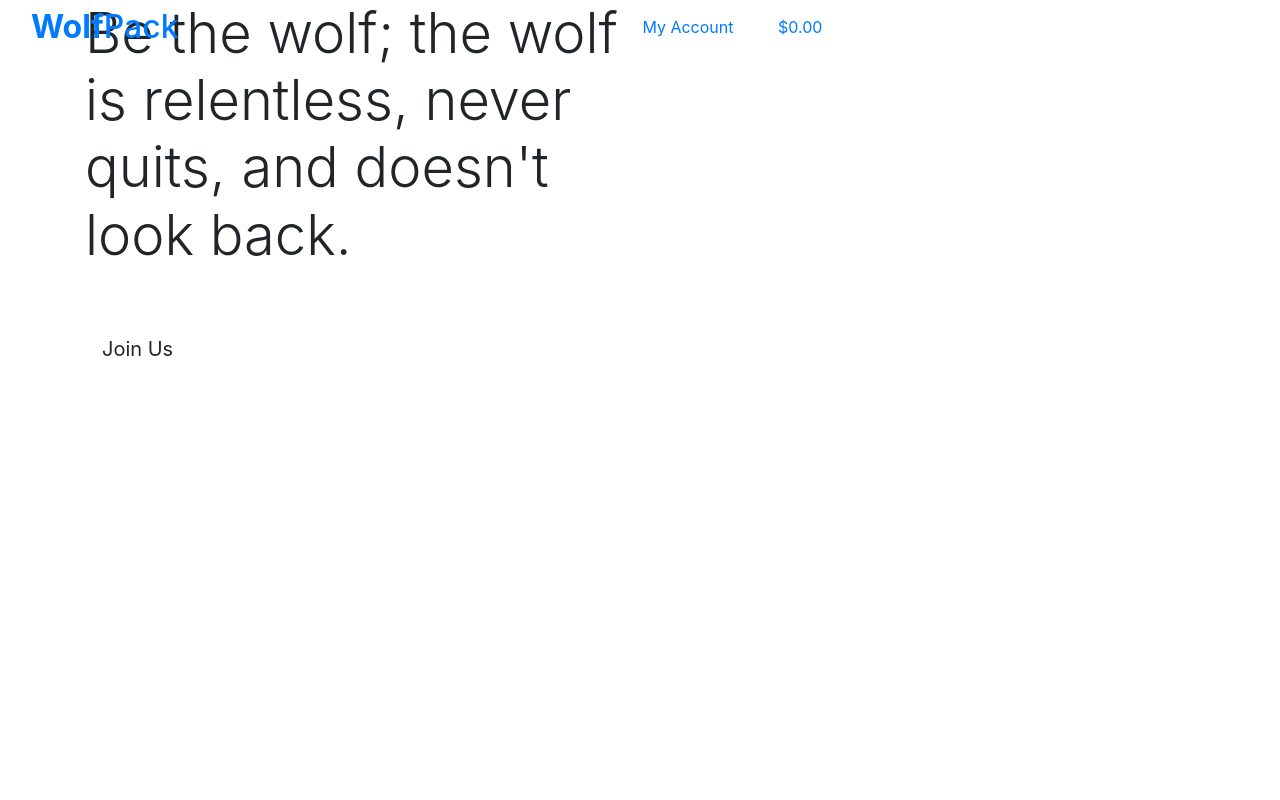
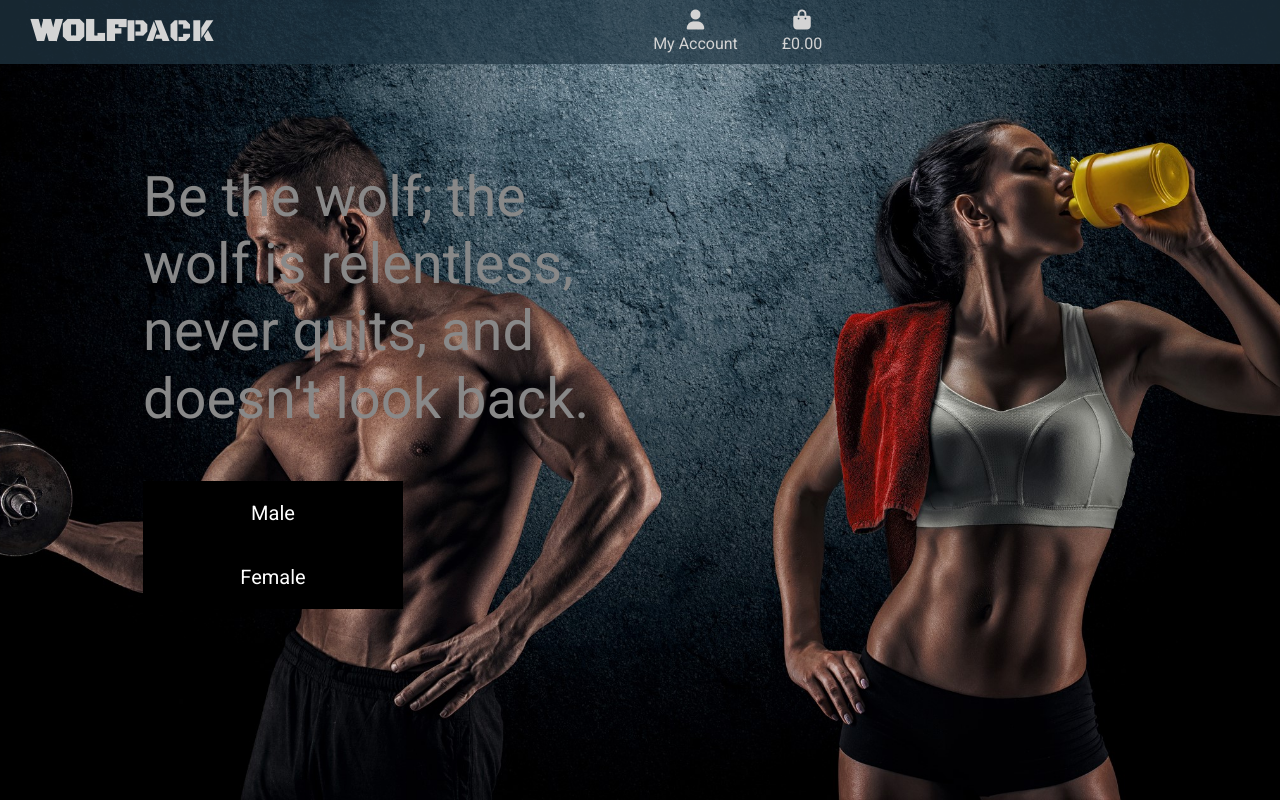
Before and after one commit to fudge88/MS3_WolfPack, a Django app: template home/templates/home/index.html in a window 1280 px wide. Run offline with Django 3.2, Linux system fonts and the light colour scheme; the template is opened without the code that fills it, so the values that code supplies are empty; some libraries are stand-ins or nearby versions.

Commit message:
navbar styling added

```diff
--- a/home/templates/home/index.html
+++ b/home/templates/home/index.html
@@ -13,10 +13,11 @@
 <div class="container">
 	<div class="row h-100">
 		<div class="col-7 col-md-6 my-auto">
-			<h1 class="display-4 logo-font text-black">Be the wolf; the wolf is relentless, never quits, and doesn't look back.</h1>
+			<h1 class="display-4">Be the wolf; the wolf is relentless, never quits, and doesn't look back.</h1>
 			<div class="my-5">
 				<h4>
-					<a href="" class="shop-now-button btn btn-lg rounded-0 text-upercase py-3">Join Us</a>
+					<a href="" class="shop-now-button btn btn-lg rounded-0 text-upercase py-3">Male</a>
+                    <a href="" class="shop-now-button btn btn-lg rounded-0 text-upercase py-3">Female</a>
 				</h4>
 			</div>
 		</div>
--- /dev/null
+++ b/static/css/base.css
@@ -0,0 +1,93 @@
+html {
+    height: 100%;
+}
+
+body {
+    background: url('/media/home_page.jpg') no-repeat center center fixed;
+    background-size: cover;
+    height: calc(100vh -164px);
+    color: #888888;
+    font-family: 'Roboto';
+}
+.dropdown-item{
+    color: #d4d4d4;
+}
+
+.hyperlink-color{
+    color: #d4d4d4;
+}
+
+.navbar-color{
+    background-color: #203644b8;
+}
+
+/* from Bulma */
+.icon {
+    align-items: center;
+    display: inline-flex;
+    justify-content: center;
+    height: 1.5rem;
+    width: 1.5rem;
+}
+
+.logo-font {
+    text-transform: uppercase;
+    font-family: 'Black Ops One', cursive;
+}
+
+.main-logo-link {
+    width: fit-content;
+}
+
+.shop-now-button {
+    background: black;
+    color: white;
+    min-width: 260px;
+}
+
+.btn-black {
+    background: black;
+    color: white;
+}
+
+.shop-now-button:hover,
+.shop-now-button:active,
+.shop-now-button:focus,
+.btn-black:hover,
+.btn-black:active,
+.btn-black:focus {
+    background: #222;
+    color: white;
+}
+
+.text-black {
+    color: #000 !important;
+}
+
+.border-black {
+    border: 1px solid black !important;
+}
+
+/* -------------------------------- Media Queries */
+
+/* Slightly larger container on xl screens */
+@media (min-width: 1200px) {
+  .container {
+    max-width: 80%;
+  }
+}
+
+/* fixed top navbar only on medium and up */
+@media (min-width: 992px) {
+    .fixed-top-desktop-only {
+        position: fixed;
+        top: 0;
+        right: 0;
+        left: 0;
+        z-index: 1030;
+    }
+
+    .header-container {
+        padding-top: 164px;
+    }
+}
--- a/templates/base.html
+++ b/templates/base.html
@@ -17,6 +17,8 @@
     {% block corecss %}
     <!-- Bootstrap CSS -->
     <link rel="stylesheet" href="https://stackpath.bootstrapcdn.com/bootstrap/4.5.1/css/bootstrap.min.css" integrity="sha384-VCmXjywReHh4PwowAiWNagnWcLhlEJLA5buUprzK8rxFgeH0kww/aWY76TfkUoSX" crossorigin="anonymous">
+    <link href="https://fonts.googleapis.com/css2?family=Black+Ops+One&family=Roboto&display=swap" rel="stylesheet">
+    <link href="{% static 'css/base.css' %}" rel="stylesheet">
     {% endblock %}
 
     {% block extra_corecss %}
@@ -24,7 +26,8 @@
 
     {% block corejs %}
     <!-- Optional JavaScript -->
-    <!-- jQuery first, then Popper.js, then Bootstrap JS -->
+    <!-- font awesome first, jQuery, then Popper.js, then Bootstrap JS -->
+    <script src="https://kit.fontawesome.com/e89976506e.js" crossorigin="anonymous"></script>
     <script src="https://code.jquery.com/jquery-3.5.1.slim.min.js" integrity="sha384-DfXdz2htPH0lsSSs5nCTpuj/zy4C+OGpamoFVy38MVBnE+IbbVYUew+OrCXaRkfj" crossorigin="anonymous"></script>
     <script src="https://cdn.jsdelivr.net/npm/popper.js@1.16.1/dist/umd/popper.min.js" integrity="sha384-9/reFTGAW83EW2RDu2S0VKaIzap3H66lZH81PoYlFhbGU+6BZp6G7niu735Sk7lN" crossorigin="anonymous"></script>
     <script src="https://stackpath.bootstrapcdn.com/bootstrap/4.5.1/js/bootstrap.min.js" integrity="sha384-XEerZL0cuoUbHE4nZReLT7nx9gQrQreJekYhJD9WNWhH8nEW+0c5qq7aIo2Wl30J" crossorigin="anonymous"></script>
@@ -38,10 +41,10 @@
   <body>
 
 		<header class="container-fluid fixed-top">
-		<div class="row">
+		<div class="row navbar-color">
 			<div class="col-12 col-lg-4 my-auto py-1 py-lg-0 text-center text-lg-left">
 				<a href="{% url 'home' %}" class="nav-link main-logo-link">
-					<h2 class="logo-font text-black my-0"><strong>Wolf</strong>Pack</h2>
+					<h2 class="logo-font hyperlink-color my-0"><strong>Wolf</strong>Pack</h2>
 				</a>
 			</div>
 
@@ -49,14 +52,14 @@
 			<div class="col-12 col-lg-4 my-auto py-1 py-lg-0">
 				<ul class="list-inline list-unstyled text-center text-lg-right my-0">
 					<li class="list-inline-item dropdown">
-						<a class="nav-link text-black" href="#" id="user-options" data-toggle="dropdown"
+						<a class="nav-link hyperlink-color" href="#" id="user-options" data-toggle="dropdown"
 							aria-haspopup="true" aria-expanded="false">
 							<div class="text-center">
 								<div><i class="fas fa-user fa-lg"></i></div>
 								<p class="my-0">My Account</p>
 							</div>
 						</a>
-						<div class="dropdown-menu border-0" aria-labelledby="user-options">
+						<div class="dropdown-menu navbar-color border-0" aria-labelledby="user-options">
 							{% if request.user.is_authenticated %}
 							    {% if request.user.is_superuser %}
 							        <a href="" class="dropdown-item">Product Management</a>
@@ -73,12 +76,12 @@
 					<a class="{% if grand_total %}text-info font-weight-bold{% else %}text-back{% endif %} nav-link"
 						href="">
 						<div class="text-center">
-							<div><i class="fas fa-shopping-bag fa-lg"></i></div>
-							<p class="my-0">
+							<div><i class="fas fa-shopping-bag fa-lg hyperlink-color"></i></div>
+							<p class="my-0 hyperlink-color">
 								{% if grand_total %}
 								    ${{ grand_total|floatformat:2 }}
                                 {% else %}
-                                    $0.00
+                                    £0.00
                                 {% endif %}
 
 							</p>
--- a/wolfpack/settings.py
+++ b/wolfpack/settings.py
@@ -148,3 +148,7 @@ USE_TZ = True
 # https://docs.djangoproject.com/en/3.1/howto/static-files/
 
 STATIC_URL = '/static/'
+STATICFILES_DIRS = (os.path.join(BASE_DIR, 'static'),)
+
+MEDIA_URL = '/media/'
+MEDIA_ROOT = os.path.join(BASE_DIR, 'media')
--- a/wolfpack/urls.py
+++ b/wolfpack/urls.py
@@ -15,9 +15,11 @@ Including another URLconf
 """
 from django.contrib import admin
 from django.urls import path, include
+from django.conf import settings
+from django.conf.urls.static import static
 
 urlpatterns = [
     path('admin/', admin.site.urls),
     path('accounts/', include('allauth.urls')),
     path('', include('home.urls')),
-]
+] + static(settings.MEDIA_URL, document_root=settings.MEDIA_ROOT)
```
Also changed, not shown: media/home_page.jpg (added).
